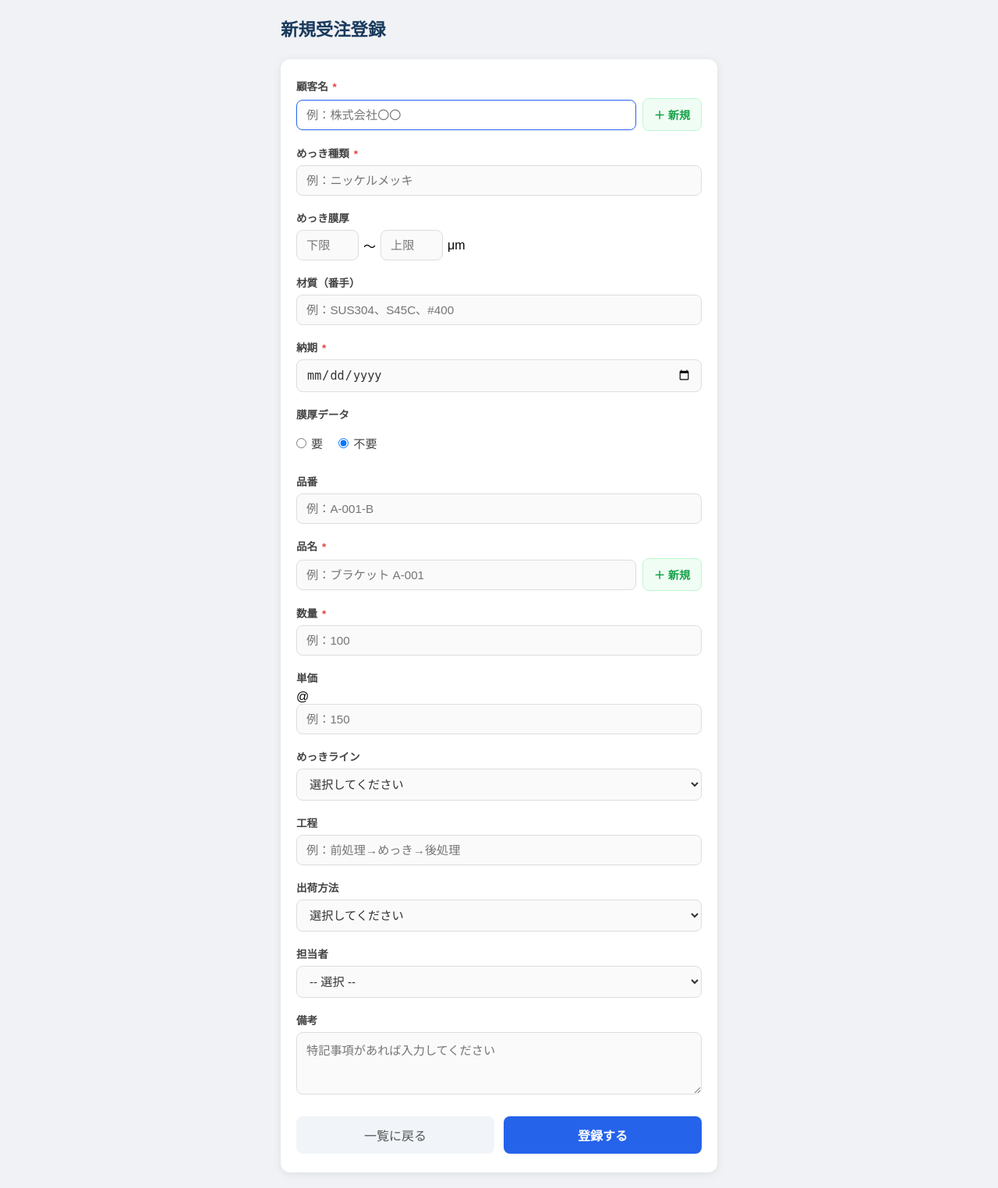
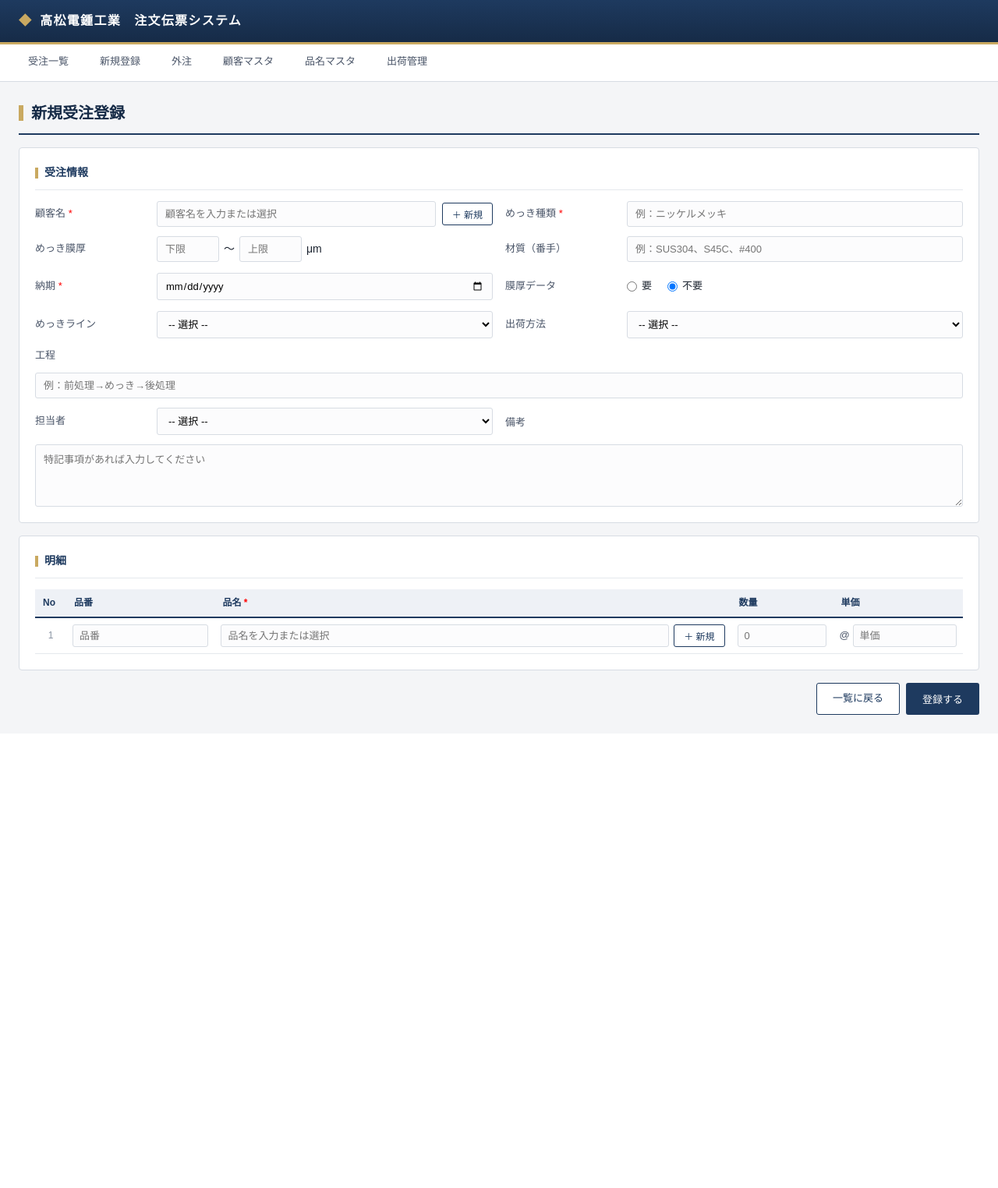
Before and after one commit to soken0113-arch/mekki-app-, a Flask app: template templates/new.html in a window 1280 px wide. Shown: the whole page at 78% size. After the commit the page ends 917 px from the top, so only its background shows below. Run offline with Flask 3, Linux system fonts and the light colour scheme; the template is opened without the code that fills it, so the values that code supplies are empty; some libraries are stand-ins or nearby versions; some web fonts are replaced.

Commit message:
new.html のデザインを new_multi.html と統一
- standalone HTML から base.html 継承に変更
- mekki.css の共通スタイル（card, form-grid, btn等）を使用
- 受注情報カードと明細カードの2段構成に統一
- モーダル・datalist・JS（品番↔品名の相互補完）は維持

Co-Authored-By: Claude Sonnet 4.6 <noreply@anthropic.com>

```diff
--- a/templates/new.html
+++ b/templates/new.html
@@ -1,125 +1,136 @@
-<!DOCTYPE html>
-<html lang="ja">
-<head>
-  <meta charset="UTF-8">
-  <meta name="viewport" content="width=device-width, initial-scale=1.0">
-  <title>新規受注登録 | めっき受注管理</title>
+{% extends "base.html" %}
+
+{% block title %}新規受注登録{% endblock %}
+
+{% block extra_css %}
 <style>
-    * { box-sizing: border-box; margin: 0; padding: 0; }
-    body { font-family: sans-serif; background: #f0f2f5; padding: 20px 12px; }
-    .container { max-width: 560px; margin: 0 auto; }
-    h1 { font-size: 1.4rem; color: #1a3a5c; margin-bottom: 24px; }
-
-    .card { background: #fff; border-radius: 12px; padding: 24px 20px;
-            box-shadow: 0 2px 12px rgba(0,0,0,.08); }
-
-    .form-group { margin-bottom: 18px; }
-    label { display: block; font-size: 0.85rem; font-weight: 600;
-            color: #444; margin-bottom: 6px; }
-    input[type="text"], input[type="number"], input[type="date"],
-    select, textarea {
-      width: 100%; padding: 10px 12px; border: 1px solid #ddd;
-      border-radius: 8px; font-size: 0.95rem; color: #333;
-      background: #fafafa;
+  .form-section { margin-bottom: 16px; }
+  .radio-group {
+    display: flex;
+    gap: 20px;
+    align-items: center;
+    padding: 9px 0;
   }
-    input:focus, select:focus, textarea:focus {
-      outline: none; border-color: #2563eb; background: #fff;
+  .radio-group label {
+    display: flex;
+    align-items: center;
+    gap: 6px;
+    font-size: 13px;
+    font-weight: 400;
+    color: var(--text);
+    cursor: pointer;
   }
-    textarea { resize: vertical; min-height: 80px; }
-
-    .required { color: #e53e3e; margin-left: 2px; }
-
-    .radio-group { display: flex; gap: 20px; padding: 10px 0; }
-    .radio-group label { display: flex; align-items: center; gap: 6px;
-                         font-size: 0.95rem; font-weight: 400; margin-bottom: 0; cursor: pointer; }
-
-    .actions { display: flex; gap: 12px; margin-top: 24px; }
-    .btn-submit {
-      flex: 1; padding: 12px; background: #2563eb; color: #fff;
-      border: none; border-radius: 8px; font-size: 1rem;
-      cursor: pointer; font-weight: 600;
+  .items-table {
+    width: 100%;
+    border-collapse: collapse;
+    font-size: 13px;
   }
-    .btn-submit:hover { background: #1d4ed8; }
-    .btn-cancel {
-      flex: 1; padding: 12px; background: #f1f5f9; color: #555;
-      border: none; border-radius: 8px; font-size: 1rem;
-      cursor: pointer; text-decoration: none; text-align: center;
+  .items-table th {
+    background: #eef1f6;
+    color: var(--navy-700);
+    font-weight: 600;
+    padding: 8px 10px;
+    text-align: left;
+    border-bottom: 2px solid var(--navy-700);
+    font-size: 12px;
   }
-    .btn-cancel:hover { background: #e2e8f0; }
-    .btn-new {
-      padding: 10px 14px; background: #f0fdf4; color: #16a34a;
-      border: 1px solid #bbf7d0; border-radius: 8px;
-      font-size: 0.88rem; cursor: pointer; white-space: nowrap; font-weight: 600;
+  .items-table td {
+    padding: 8px 8px;
+    border-bottom: 1px solid var(--border-light);
+    vertical-align: middle;
   }
-    .btn-new:hover { background: #dcfce7; }
-
+  .items-table td input[type="text"],
+  .items-table td input[type="number"] {
+    width: 100%;
+    border: 1px solid var(--border);
+    padding: 6px 8px;
+    border-radius: 3px;
+    font-size: 13px;
+    font-family: inherit;
+    background: #fcfcfd;
+  }
+  .items-table td input:focus {
+    outline: none;
+    border-color: var(--navy-700);
+    background: #fff;
+  }
+  .items-table td.row-no {
+    text-align: center;
+    color: var(--text-mute);
+    font-size: 12px;
+    width: 40px;
+  }
   /* モーダル */
   .modal-overlay {
-      display: none; position: fixed; inset: 0;
-      background: rgba(0,0,0,0.45); z-index: 100;
-      align-items: center; justify-content: center;
+    display: none;
+    position: fixed;
+    inset: 0;
+    background: rgba(0,0,0,0.45);
+    z-index: 100;
+    align-items: center;
+    justify-content: center;
   }
   .modal-overlay.open { display: flex; }
   .modal {
-      background: #fff; border-radius: 12px; padding: 28px;
-      width: 90%; max-width: 400px;
+    background: #fff;
+    border-radius: 6px;
+    padding: 24px;
+    width: 90%;
+    max-width: 380px;
     box-shadow: 0 8px 32px rgba(0,0,0,0.2);
   }
-    .modal h3 { font-size: 1rem; color: #1a3a5c; margin-bottom: 16px; }
-    .modal label { font-size: 0.85rem; font-weight: 600; color: #444; display: block; margin-bottom: 4px; }
-    .modal input[type="text"] {
-      width: 100%; padding: 10px 12px; border: 1px solid #ddd;
-      border-radius: 8px; font-size: 0.95rem; color: #333;
-      background: #fafafa; margin-bottom: 12px;
+  .modal h3 {
+    font-size: 14px;
+    color: var(--navy-700);
+    margin-bottom: 16px;
+    font-weight: 600;
   }
-    .modal input[type="text"]:focus { outline: none; border-color: #2563eb; background: #fff; }
-    .modal-actions { display: flex; gap: 10px; margin-top: 4px; }
-    .btn-save {
-      flex: 1; padding: 10px; background: #2563eb; color: #fff;
-      border: none; border-radius: 7px; font-size: 0.95rem;
-      cursor: pointer; font-weight: 600;
+  .modal label {
+    font-size: 13px;
+    font-weight: 600;
+    color: var(--text-sub);
+    display: block;
+    margin-bottom: 4px;
   }
-    .btn-save:hover { background: #1d4ed8; }
-    .btn-cancel-modal {
-      flex: 1; padding: 10px; background: #f1f5f9; color: #555;
-      border: none; border-radius: 7px; font-size: 0.95rem; cursor: pointer;
+  .modal input[type="text"] { margin-bottom: 12px; }
+  .modal-actions { display: flex; gap: 8px; margin-top: 4px; }
+  .modal-error {
+    font-size: 12px;
+    color: var(--danger);
+    margin-bottom: 8px;
+    display: none;
   }
-    .btn-cancel-modal:hover { background: #e2e8f0; }
-    .modal-error { font-size: 0.85rem; color: #dc2626; margin-bottom: 8px; display: none; }
 </style>
-</head>
-<body>
-  <div class="container">
-    <h1>新規受注登録</h1>
-    <div class="card">
-      <form method="post" action="/new">
+{% endblock %}
 
-        <div class="form-group">
-          <label>顧客名 <span class="required">*</span></label>
+{% block content %}
+<h1 class="page-title">新規受注登録</h1>
+
+<form method="post" action="{{ url_for('new_order') }}">
+
+  <!-- 受注情報 -->
+  <div class="card form-section">
+    <h3>受注情報</h3>
+    <div class="form-grid">
+
+      <label>顧客名 <span style="color:red;">*</span></label>
       <div style="display:flex; gap:8px; align-items:center;">
-            <input type="text" name="customer" id="customer-input" required autofocus placeholder="例：株式会社〇〇"
-                   list="customer-list" autocomplete="off" style="flex:1;">
-            <button type="button" onclick="openModal('customerModal')" class="btn-new">＋ 新規</button>
+        <input list="customer-list" type="text" name="customer" id="customer-input"
+               required placeholder="顧客名を入力または選択"
+               autocomplete="off" style="flex:1;">
+        <button type="button" onclick="openModal('customerModal')" class="btn btn-secondary btn-sm">＋ 新規</button>
       </div>
       <datalist id="customer-list">
-            {% for c in customers %}
-            <option value="{{ c.name }}">
-            {% endfor %}
+        {% for c in customers %}<option value="{{ c.name }}">{% endfor %}
       </datalist>
-        </div>
 
-        <div class="form-group">
-          <label>めっき種類 <span class="required">*</span></label>
+      <label>めっき種類 <span style="color:red;">*</span></label>
       <input type="text" name="mekki_type" required placeholder="例：ニッケルメッキ"
              list="mekki-list" autocomplete="off">
       <datalist id="mekki-list">
-            {% for t in mekki_types %}
-            <option value="{{ t }}">
-            {% endfor %}
+        {% for t in mekki_types %}<option value="{{ t }}">{% endfor %}
       </datalist>
-        </div>
 
-        <div class="form-group">
       <label>めっき膜厚</label>
       <div style="display:flex; align-items:center; gap:6px;">
         <input type="number" name="thickness_from" placeholder="下限" min="0" step="0.1" style="width:80px;">
@@ -127,85 +138,38 @@
         <input type="number" name="thickness_to" placeholder="上限" min="0" step="0.1" style="width:80px;">
         <span>μm</span>
       </div>
-        </div>
 
-        <div class="form-group">
       <label>材質（番手）</label>
       <input type="text" name="material" placeholder="例：SUS304、S45C、#400">
-        </div>
 
-        <div class="form-group">
-          <label>納期 <span class="required">*</span></label>
+      <label>納期 <span style="color:red;">*</span></label>
       <input type="date" name="due_date" required>
-        </div>
 
-        <div class="form-group">
       <label>膜厚データ</label>
       <div class="radio-group">
         <label><input type="radio" name="thickness_data" value="要"> 要</label>
         <label><input type="radio" name="thickness_data" value="不要" checked> 不要</label>
       </div>
-        </div>
 
-        <div class="form-group">
-          <label>品番</label>
-          <input type="text" name="part_no" id="part_no" placeholder="例：A-001-B"
-                 list="part-no-list" autocomplete="off">
-          <datalist id="part-no-list">
-            {% for p in products %}{% if p.part_no %}<option value="{{ p.part_no }}">{% endif %}{% endfor %}
-          </datalist>
-        </div>
-
-        <div class="form-group">
-          <label>品名 <span class="required">*</span></label>
-          <div style="display:flex; gap:8px; align-items:center;">
-            <input type="text" name="product" id="product-select" required placeholder="例：ブラケット A-001"
-                   list="product-list" autocomplete="off" style="flex:1;">
-            <button type="button" onclick="openModal('productModal')" class="btn-new">＋ 新規</button>
-          </div>
-          <datalist id="product-list">
-            {% for p in products %}
-            <option value="{{ p.name }}">
-            {% endfor %}
-          </datalist>
-        </div>
-
-        <div class="form-group">
-          <label>数量 <span class="required">*</span></label>
-          <input type="number" name="quantity" required min="1" placeholder="例：100">
-        </div>
-
-        <div class="form-group">
-          <label>単価</label>
-          <span>@</span><input type="text" name="unit_price" placeholder="例：150">
-        </div>
-
-        <div class="form-group">
       <label>めっきライン</label>
       <select name="mekki_line">
-            <option value="">選択してください</option>
+        <option value="">-- 選択 --</option>
         {% for line in mekki_lines %}
         <option value="{{ line }}">{{ line }}</option>
         {% endfor %}
       </select>
-        </div>
 
-        <div class="form-group">
-          <label>工程</label>
-          <input type="text" name="process_note" placeholder="例：前処理→めっき→後処理">
-        </div>
-
-        <div class="form-group">
       <label>出荷方法</label>
       <select name="shipping_method">
-            <option value="">選択してください</option>
+        <option value="">-- 選択 --</option>
         <option value="納品">納品</option>
         <option value="発送">発送</option>
         <option value="引取">引取</option>
       </select>
-        </div>
 
-        <div class="form-group">
+      <label>工程</label>
+      <input type="text" name="process_note" placeholder="例：前処理→めっき→後処理" class="form-grid-full">
+
       <label>担当者</label>
       <select name="assigned_to">
         <option value="">-- 選択 --</option>
@@ -215,31 +179,78 @@
         <option value="吉田">吉田</option>
         <option value="田口">田口</option>
       </select>
+
+      <label style="align-self:start; padding-top:9px;">備考</label>
+      <textarea name="note" placeholder="特記事項があれば入力してください"
+                class="form-grid-full" style="min-height:80px; resize:vertical;"></textarea>
+
+    </div>
   </div>
 
-        <div class="form-group">
-          <label>備考</label>
-          <textarea name="note" placeholder="特記事項があれば入力してください"></textarea>
+  <!-- 明細 -->
+  <div class="card form-section">
+    <h3>明細</h3>
+    <table class="items-table">
+      <thead>
+        <tr>
+          <th style="width:40px;">No</th>
+          <th style="width:16%;">品番</th>
+          <th>品名 <span style="color:red;">*</span></th>
+          <th style="width:11%;">数量</th>
+          <th style="width:14%;">単価</th>
+        </tr>
+      </thead>
+      <tbody>
+        <tr>
+          <td class="row-no">1</td>
+          <td>
+            <input type="text" name="part_no" id="part_no" placeholder="品番"
+                   autocomplete="off" list="part-no-list">
+            <datalist id="part-no-list">
+              {% for p in products %}{% if p.part_no %}<option value="{{ p.part_no }}">{% endif %}{% endfor %}
+            </datalist>
+          </td>
+          <td>
+            <div style="display:flex; gap:6px; align-items:center;">
+              <input type="text" name="product" id="product-select" required
+                     placeholder="品名を入力または選択"
+                     autocomplete="off" list="product-list" style="flex:1;">
+              <button type="button" onclick="openModal('productModal')"
+                      class="btn btn-secondary btn-sm">＋ 新規</button>
+            </div>
+            <datalist id="product-list">
+              {% for p in products %}<option value="{{ p.name }}">{% endfor %}
+            </datalist>
+          </td>
+          <td><input type="number" name="quantity" required min="1" placeholder="0"></td>
+          <td>
+            <div style="display:flex; align-items:center; gap:4px;">
+              <span style="font-size:13px; color:var(--text-sub);">@</span>
+              <input type="text" name="unit_price" placeholder="単価">
+            </div>
+          </td>
+        </tr>
+      </tbody>
+    </table>
   </div>
 
-        <div class="actions">
-          <a href="/" class="btn-cancel">一覧に戻る</a>
-          <button type="submit" class="btn-submit">登録する</button>
+  <div class="btn-group">
+    <a href="{{ url_for('index') }}" class="btn btn-secondary">一覧に戻る</a>
+    <button type="submit" class="btn btn-primary">登録する</button>
   </div>
 
 </form>
-    </div>
-  </div>
+
 <!-- 顧客登録モーダル -->
 <div class="modal-overlay" id="customerModal">
   <div class="modal">
     <h3>顧客を新規登録</h3>
     <p class="modal-error" id="customerError"></p>
-      <label>顧客名 <span style="color:#e53e3e;">*</span></label>
+    <label>顧客名 <span style="color:red;">*</span></label>
     <input type="text" id="customerName" placeholder="例：株式会社〇〇">
     <div class="modal-actions">
-        <button type="button" class="btn-cancel-modal" onclick="closeModal('customerModal')">キャンセル</button>
-        <button type="button" class="btn-save" onclick="submitCustomer()">登録する</button>
+      <button type="button" class="btn btn-secondary" onclick="closeModal('customerModal')">キャンセル</button>
+      <button type="button" class="btn btn-primary" onclick="submitCustomer()">登録する</button>
     </div>
   </div>
 </div>
@@ -249,13 +260,13 @@
   <div class="modal">
     <h3>品名を新規登録</h3>
     <p class="modal-error" id="productError"></p>
-      <label>品名 <span style="color:#e53e3e;">*</span></label>
+    <label>品名 <span style="color:red;">*</span></label>
     <input type="text" id="productName" placeholder="例：ブラケット A-001">
     <label>品番</label>
     <input type="text" id="productPartNo" placeholder="例：A-001-B">
     <div class="modal-actions">
-        <button type="button" class="btn-cancel-modal" onclick="closeModal('productModal')">キャンセル</button>
-        <button type="button" class="btn-save" onclick="submitProduct()">登録する</button>
+      <button type="button" class="btn btn-secondary" onclick="closeModal('productModal')">キャンセル</button>
+      <button type="button" class="btn btn-primary" onclick="submitProduct()">登録する</button>
     </div>
   </div>
 </div>
@@ -264,6 +275,7 @@
   const partNoToProduct = {
     {% for p in products %}{% if p.part_no %}"{{ p.part_no }}": "{{ p.name }}",{% endif %}{% endfor %}
   };
+
   document.getElementById('part_no').addEventListener('change', function() {
     const name = partNoToProduct[this.value];
     if (name) document.getElementById('product-select').value = name;
@@ -321,7 +333,10 @@
       opt.value = data.name;
       dl.appendChild(opt);
       document.getElementById('product-select').value = data.name;
-        if (data.part_no) document.getElementById('part_no').value = data.part_no;
+      if (data.part_no) {
+        document.getElementById('part_no').value = data.part_no;
+        partNoToProduct[data.part_no] = data.name;
+      }
       document.getElementById('productName').value = '';
       document.getElementById('productPartNo').value = '';
       closeModal('productModal');
@@ -331,5 +346,4 @@
     }
   }
 </script>
-</body>
-</html>
+{% endblock %}
```
Lines whose indentation alone changed are shown as unchanged.
